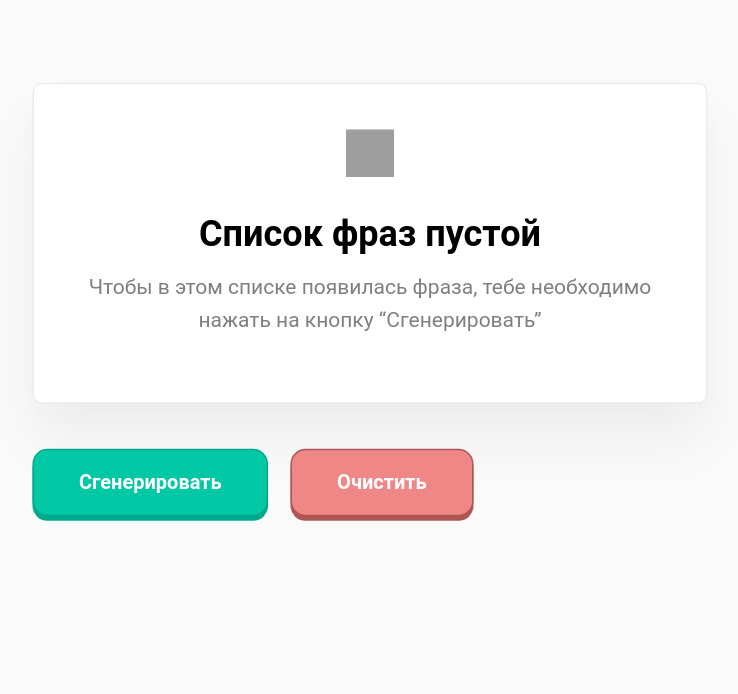
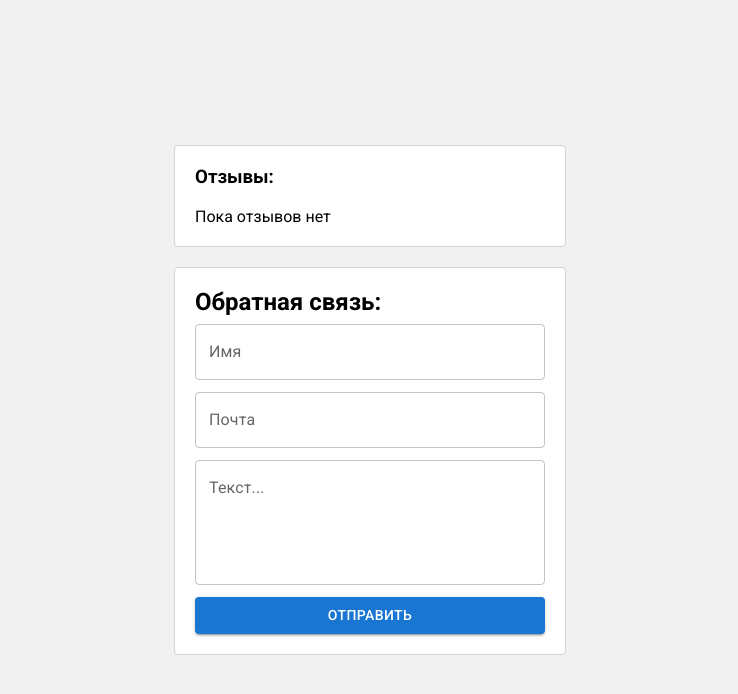
Before and after one commit to oldbelom/home-work-1, a React (Create React App) app: page / in a window 1280 px wide. Shown: the top 694 px of the page, without its empty margins (270-1008 px from the left). Built offline with nearby package versions, Linux system fonts and the light colour scheme; grey boxes are pictures that could not be loaded.

Commit message:
Сделал ДЗ №5

```diff
--- a/package.json
+++ b/package.json
@@ -3,6 +3,10 @@
   "version": "0.1.0",
   "private": true,
   "dependencies": {
+    "@emotion/react": "^11.7.1",
+    "@emotion/styled": "^11.6.0",
+    "@mui/icons-material": "^5.3.1",
+    "@mui/material": "^5.4.0",
     "@testing-library/jest-dom": "^5.16.1",
     "@testing-library/react": "^12.1.2",
     "@testing-library/user-event": "^13.5.0",
--- a/public/index.html
+++ b/public/index.html
@@ -5,11 +5,12 @@
         <link rel="icon" href="%PUBLIC_URL%/favicon.ico" />
         <meta name="viewport" content="width=device-width, initial-scale=1" />
         <meta name="theme-color" content="#000000" />
-    <meta
-      name="description"
-      content="Web site created using create-react-app"
+        <meta name="description" content="Web site created using create-react-app" />
+        <link rel="apple-touch-icon" href="%PUBLIC_URL%/logo192.png" />
+        <link
+            rel="stylesheet"
+            href="https://fonts.googleapis.com/css?family=Roboto:300,400,500,700&display=swap"
         />
-    <link rel="apple-touch-icon" href="%PUBLIC_URL%/logo192.png" />
         <!--
       manifest.json provides metadata used when your web app is installed on a
       user's mobile device or desktop. See https://developers.google.com/web/fundamentals/web-app-manifest/
@@ -38,6 +39,5 @@
 
       To begin the development, run `npm start` or `yarn start`.
       To create a production bundle, use `npm run build` or `yarn build`.
-    -->
-  </body>
+    --></body>
 </html>
--- a/src/index.tsx
+++ b/src/index.tsx
@@ -4,7 +4,8 @@ import ReactDOM from 'react-dom';
 // import App from './tutorial-1/App';
 // import App from './tutorial-2/App';
 // import App from './tutorial-3/App';
-import App from './tutorial-4.2/App';
+// import App from './tutorial-4.2/App';
+import App from './tutorial-5/App';
 
 ReactDOM.render(
     <React.StrictMode>
--- /dev/null
+++ b/src/tutorial-5/App.css
@@ -0,0 +1,13 @@
+body {
+    margin: 0;
+    font-family: 'Roboto', sans-serif;
+}
+
+#root {
+    display: flex;
+    flex-direction: column;
+    align-items: center;
+    justify-content: center;
+    min-height: 100vh;
+    background-color: #f1f1f1;
+}
--- /dev/null
+++ b/src/tutorial-5/App.tsx
@@ -0,0 +1,32 @@
+import React from 'react';
+import './App.css';
+import FeedbackForm from './components/FeedbackForm';
+import CommentsList from './components/CommentsList';
+import { Comment } from './types';
+
+export default function App() {
+    const [comments, setComments] = React.useState<Comment[]>([]);
+
+    React.useEffect(() => {
+        const localComments = JSON.parse(localStorage.getItem('comments') as string);
+        if (localComments) {
+            setComments(localComments);
+        }
+    }, []);
+
+    React.useEffect(() => {
+        localStorage.setItem('comments', JSON.stringify(comments));
+    }, [comments]);
+
+    const deleteComment = (index: number) => {
+        const newArr = comments.filter((_, i) => !(i === index));
+        setComments(newArr);
+    };
+
+    return (
+        <>
+            <CommentsList comments={comments} onDelete={deleteComment} />
+            <FeedbackForm setComments={setComments} />
+        </>
+    );
+}
--- /dev/null
+++ b/src/tutorial-5/components/CommentsList.tsx
@@ -0,0 +1,79 @@
+import React from 'react';
+import List from '@mui/material/List';
+import ListItem from '@mui/material/ListItem';
+import ListItemText from '@mui/material/ListItemText';
+import ListItemAvatar from '@mui/material/ListItemAvatar';
+import Typography from '@mui/material/Typography';
+import IconButton from '@mui/material/IconButton';
+import CloseIcon from '@mui/icons-material/Close';
+import Avatar from '@mui/material/Avatar';
+import AccountCircleIcon from '@mui/icons-material/AccountCircle';
+import { CommentsListProps } from '../types';
+
+const CommentsList: React.FC<CommentsListProps> = ({ comments, onDelete }) => {
+    const getLocateDate = (date: string): string => {
+        const parsedDate = new Date(date);
+        const localeDate = parsedDate.toLocaleDateString('ru-RU', {
+            year: 'numeric',
+            month: 'long',
+            day: 'numeric',
+        });
+        return localeDate;
+    };
+
+    return (
+        <List
+            sx={{
+                width: '350px',
+                p: '20px',
+                border: '1px solid lightgray',
+                borderRadius: '4px',
+                bgcolor: 'background.paper',
+                mb: '20px',
+            }}>
+            <h3 style={{ marginTop: '0' }}>Отзывы:</h3>
+            {comments.length ? (
+                comments.map((item, index) => (
+                    <div key={index}>
+                        <ListItem style={{ wordBreak: 'break-word' }}>
+                            <ListItemAvatar>
+                                <Avatar>
+                                    <AccountCircleIcon />
+                                </Avatar>
+                            </ListItemAvatar>
+                            <ListItemText
+                                primary={item.fullName}
+                                secondary={
+                                    <React.Fragment>
+                                        {item.text}
+                                        <Typography
+                                            sx={{
+                                                display: 'block',
+                                                pt: '5px',
+                                                fontStyle: 'italic',
+                                            }}
+                                            component="span"
+                                            variant="body2"
+                                            color="text.secondary">
+                                            {getLocateDate(item.createdAt)}
+                                        </Typography>
+                                    </React.Fragment>
+                                }
+                            />
+                            <IconButton
+                                size="small"
+                                color="inherit"
+                                onClick={() => onDelete(index)}>
+                                <CloseIcon fontSize="small" />
+                            </IconButton>
+                        </ListItem>
+                    </div>
+                ))
+            ) : (
+                <span>Пока отзывов нет</span>
+            )}
+        </List>
+    );
+};
+
+export default CommentsList;
--- /dev/null
+++ b/src/tutorial-5/components/FeedbackForm.tsx
@@ -0,0 +1,87 @@
+import React from 'react';
+import Box from '@mui/material/Box';
+import Button from '@mui/material/Button';
+import TextField from '@mui/material/TextField';
+import { Comment } from '../types';
+
+const FeedbackForm = ({ setComments }: any) => {
+    const [name, setName] = React.useState<string>('');
+    const [email, setEmail] = React.useState<string>('');
+    const [text, setText] = React.useState<string>('');
+
+    const handleInputChange = (event: React.ChangeEvent<HTMLInputElement>) => {
+        if (event.target.id === 'name') {
+            setName(event.target.value);
+        } else if (event.target.id === 'email') {
+            setEmail(event.target.value);
+        } else {
+            setText(event.target.value);
+        }
+    };
+
+    const handleFormSubmit = () => {
+        const newComment: Comment = {
+            fullName: name,
+            email: email,
+            createdAt: String(new Date()),
+            text: text,
+        };
+
+        setComments((prev: Comment[]) => [...prev, newComment]);
+        setName('');
+        setEmail('');
+        setText('');
+    };
+
+    return (
+        <Box
+            component="form"
+            sx={{
+                display: 'flex',
+                flexDirection: 'column',
+                width: '350px',
+                p: '20px',
+                border: '1px solid lightgray',
+                borderRadius: '4px',
+                bgcolor: 'background.paper',
+            }}
+            noValidate
+            autoComplete="off">
+            <h2 style={{ margin: '0' }}>Обратная связь:</h2>
+            <TextField
+                id="name"
+                value={name}
+                onChange={handleInputChange}
+                label="Имя"
+                variant="outlined"
+                margin="dense"
+            />
+            <TextField
+                id="email"
+                value={email}
+                onChange={handleInputChange}
+                label="Почта"
+                variant="outlined"
+                margin="dense"
+            />
+            <TextField
+                id="text"
+                value={text}
+                onChange={handleInputChange}
+                label="Текст..."
+                variant="outlined"
+                multiline
+                rows={4}
+                margin="dense"
+            />
+            <Button
+                onClick={() => handleFormSubmit()}
+                style={{ marginTop: '8px' }}
+                variant="contained">
+                отправить
+            </Button>
+        </Box>
+    );
+};
+
+export default FeedbackForm;
--- /dev/null
+++ b/src/tutorial-5/types.ts
@@ -0,0 +1,11 @@
+export interface Comment {
+    fullName: string;
+    email: string;
+    createdAt: string;
+    text: string;
+}
+
+export interface CommentsListProps {
+    comments: Comment[];
+    onDelete: (index: number) => void;
+}
```
Also changed, not shown: 1 other file (tests, documents, lock files or other folders). Lines whose indentation alone changed are shown as unchanged.
